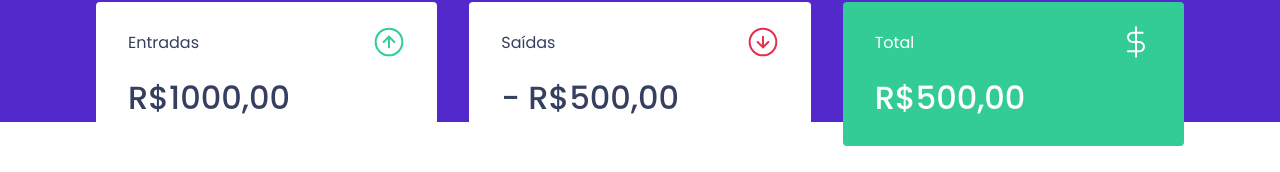
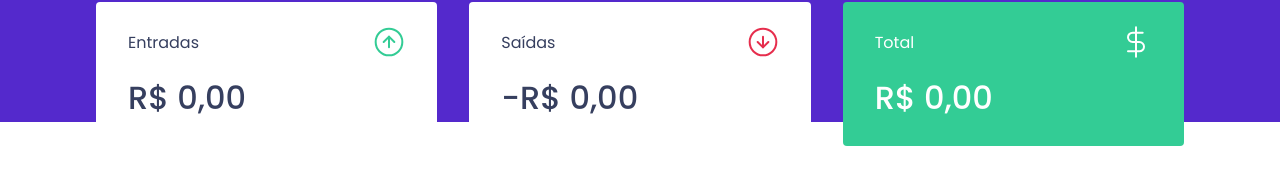
Before and after one commit to dgsdev/dtmoney, a React (Create React App) app: page / in a window 1280 px wide. Shown: the part 150-322 px from the top of the page. Built offline with nearby package versions, Linux system fonts and the light colour scheme; no server answers; what miragejs would draw is missing.

Commit message:
Calculando resumo

```diff
--- a/src/components/Summary/index.tsx
+++ b/src/components/Summary/index.tsx
@@ -1,13 +1,38 @@
-import React, { useContext } from "react"
-import incomeImg from '../../assets/income.svg';
-import outcomeImg from '../../assets/outcome.svg';
-import totalImg from '../../assets/total.svg';
+import React, { useContext } from "react";
+import incomeImg from "../../assets/income.svg";
+import outcomeImg from "../../assets/outcome.svg";
+import totalImg from "../../assets/total.svg";
 import { TransactionsContext } from "../../TransactionsContext";
 
 import { Container } from "./styles";
 
 export function Summary() {
   const { transactions } = useContext(TransactionsContext);
+
+  // const totalDeposit = transactions.reduce((accumulator, transaction) => {
+  //   if (transaction.type === 'deposit') {
+  //     return accumulator + transaction.amount;
+  //   }
+  //   return accumulator;
+  // }, 0);
+
+  const summary = transactions.reduce(
+    (accumulator, transaction) => {
+      if (transaction.type === "deposit") {
+        accumulator.deposits += transaction.amount;
+        accumulator.total += transaction.amount;
+      } else {
+        accumulator.withdraws += transaction.amount;
+        accumulator.total -= transaction.amount;
+      }
+      return accumulator;
+    },
+    {
+      deposits: 0,
+      withdraws: 0,
+      total: 0,
+    }
+  );
 
   return (
     <Container>
@@ -16,22 +41,38 @@
           <p>Entradas</p>
           <img src={incomeImg} alt="Entradas" />
         </header>
-           <strong>R$1000,00</strong>
+        <strong>
+          {new Intl.NumberFormat("pt-BR", {
+            style: "currency",
+            currency: "BRL",
+          }).format(summary.deposits)}
+        </strong>
       </div>
       <div>
         <header>
           <p>Saídas</p>
           <img src={outcomeImg} alt="Entradas" />
         </header>
-           <strong>- R$500,00</strong>
+        <strong>
+          -
+          {new Intl.NumberFormat("pt-BR", {
+            style: "currency",
+            currency: "BRL",
+          }).format(summary.withdraws)}
+        </strong>
       </div>
       <div className="hightlight-background">
         <header>
           <p>Total</p>
           <img src={totalImg} alt="Entradas" />
         </header>
-           <strong>R$500,00</strong>
+        <strong>
+          {new Intl.NumberFormat("pt-BR", {
+            style: "currency",
+            currency: "BRL",
+          }).format(summary.total)}
+        </strong>
       </div>
     </Container>
-  )
+  );
 }
```
Lines whose indentation alone changed are shown as unchanged.
